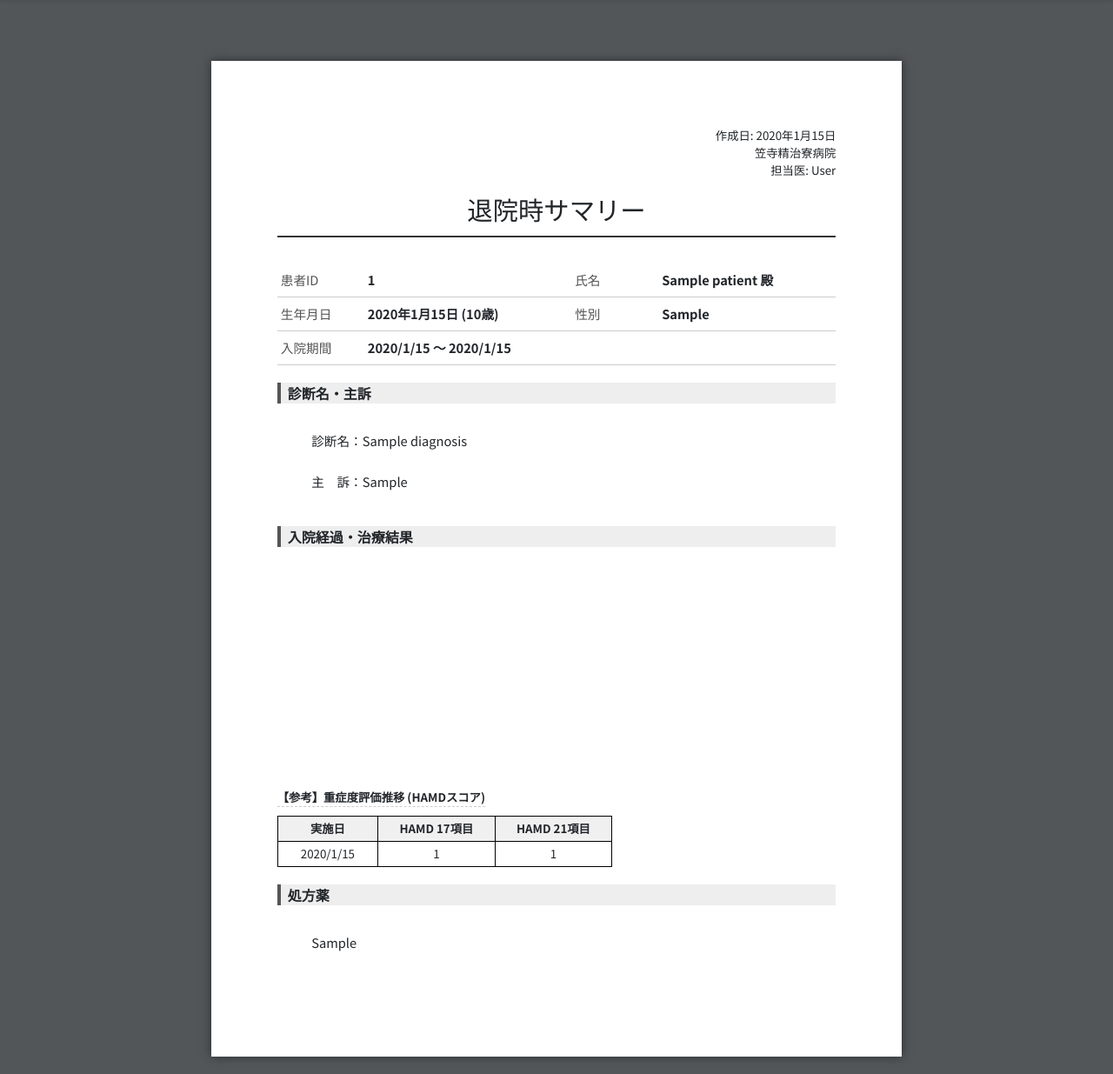
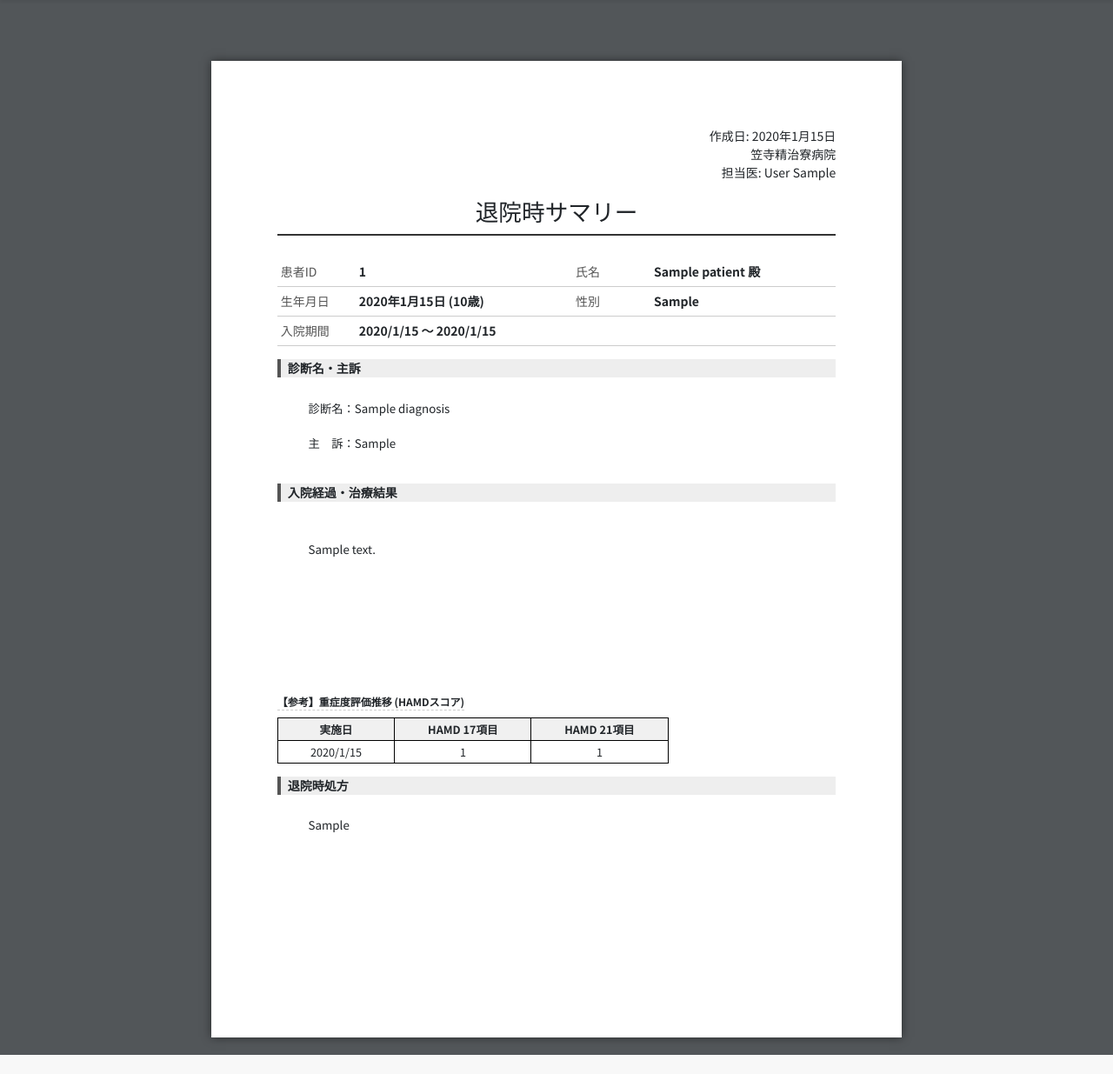
Before and after one commit to kasadera-creator/rTMS, a Django app: template rtms_app/templates/rtms_app/print_summary.html in a window 1280 px wide. Shown: the part 56-1291 px from the top of the page at 87% size. After the commit the page ends 1269 px from the top, so only its background shows below. Run offline with Django 5.2, Linux system fonts and the light colour scheme; the template is opened without the code that fills it: most values are stand-ins (such as "Sample title", 1, 10 or a date in 2020); data that the repository does not hold is empty.

Commit message:
サマリー・紹介状修正

```diff
--- a/rtms_app/templates/rtms_app/print_summary.html
+++ b/rtms_app/templates/rtms_app/print_summary.html
@@ -19,37 +19,38 @@
     @media print {
         @page { size: A4; margin: 0; }
         body { background-color: white; margin: 0; }
-        .page-container { width: 100%; margin: 0; padding: 20mm; box-shadow: none; border: none; }
+        .page-container { width: 100%; margin: 0; padding: 15mm 20mm; box-shadow: none; border: none; }
         .no-print { display: none !important; }
         /* URL印字の抑制 */
         a[href]:after { content: none !important; }
     }
 
     /* 文書内スタイル */
-    h1.doc-title { text-align: center; font-size: 22pt; margin-bottom: 30px; font-family: "Hiragino Mincho ProN", serif; border-bottom: 2px solid #333; padding-bottom: 10px; }
+    h1.doc-title { text-align: center; font-size: 20pt; margin-bottom: 25px; font-family: "Hiragino Mincho ProN", serif; border-bottom: 2px solid #333; padding-bottom: 8px; }
 
-    .referral-header { display: flex; justify-content: space-between; margin-bottom: 30px; }
-    .referral-to { font-size: 14pt; text-decoration: underline; align-self: flex-start; margin-top: 20px; }
-    .referral-from { text-align: right; font-size: 10pt; line-height: 1.6; }
+    .referral-header { display: flex; justify-content: space-between; margin-bottom: 25px; font-size: 10.5pt; }
+    .referral-to { font-size: 13pt; text-decoration: underline; align-self: flex-start; margin-top: 15px; line-height: 1.4; }
+    .referral-from { text-align: right; line-height: 1.5; }
 
-    .summary-header { text-align: right; margin-bottom: 20px; font-size: 10pt; }
+    .summary-header { text-align: right; margin-bottom: 20px; font-size: 10.5pt; line-height: 1.5; }
 
-    .info-table { width: 100%; border-collapse: collapse; margin-bottom: 20px; font-size: 11pt; }
-    .info-table th, .info-table td { border-bottom: 1px solid #ccc; padding: 8px 4px; }
-    .info-table th { width: 100px; text-align: left; color: #555; font-weight: normal; }
+    .info-table { width: 100%; border-collapse: collapse; margin-bottom: 15px; font-size: 10.5pt; }
+    .info-table th, .info-table td { border-bottom: 1px solid #ccc; padding: 6px 4px; }
+    .info-table th { width: 90px; text-align: left; color: #555; font-weight: normal; }
     .info-table td { font-weight: bold; }
 
-    .content-section { margin-bottom: 20px; }
-    .section-label { font-weight: bold; border-left: 4px solid #555; padding-left: 8px; margin-bottom: 8px; background-color: #eee; }
-    .text-content { font-size: 11pt; line-height: 1.6; white-space: pre-wrap; text-align: justify; }
+    .content-section { margin-bottom: 15px; }
+    .section-label { font-weight: bold; border-left: 4px solid #555; padding-left: 8px; margin-bottom: 6px; background-color: #eee; font-size: 10.5pt; }
+    /* 行間と文字サイズを少し詰める */
+    .text-content { font-size: 10pt; line-height: 1.5; white-space: pre-wrap; text-align: justify; }
 
     /* スコアテーブル印刷用 */
-    .print-score-table { width: 60%; margin-top: 10px; border-collapse: collapse; font-size: 10pt; }
-    .print-score-table th, .print-score-table td { border: 1px solid #000; padding: 4px; text-align: center; }
+    .print-score-table { width: 70%; margin-top: 8px; border-collapse: collapse; font-size: 9.5pt; }
+    .print-score-table th, .print-score-table td { border: 1px solid #000; padding: 3px; text-align: center; }
     .print-score-table th { background-color: #f0f0f0 !important; -webkit-print-color-adjust: exact; }
 
-    .footer-area { margin-top: 50px; text-align: right; }
-    .signature-line { display: inline-block; border-bottom: 1px solid #000; width: 250px; margin-left: 10px; }
+    .footer-area { margin-top: 40px; text-align: right; font-size: 10.5pt; }
+    .signature-line { display: inline-block; border-bottom: 1px solid #000; width: 220px; margin-left: 10px; }
 </style>
 {% endblock %}
 
@@ -70,38 +71,44 @@
 
 <div class="page-container">
 
-    <!-- 1. ヘッダー部分（モードにより切り替え） -->
+    <!-- 1. ヘッダー部分 -->
     {% if mode == 'referral' %}
-        <!-- 紹介状モード -->
         <div class="referral-header">
             <div class="referral-to">
-                {{ patient.referral_source|default:"紹介元医療機関" }}  御机下
+                {{ patient.referral_source|default:"紹介元医療機関" }} <br>
+                <span style="margin-left: 1em;">
+                    {% if patient.referral_doctor %}
+                        {{ patient.referral_doctor }} 先生
+                    {% else %}
+                        担当医 先生
+                    {% endif %}
+                    御机下
+                </span>
             </div>
             <div class="referral-from">
                 <div>{{ today|date:"Y年n月j日" }}</div>
-                <div style="font-weight: bold; font-size: 12pt; margin: 5px 0;">笠寺精治寮病院</div>
+                <div style="font-weight: bold; font-size: 11pt; margin: 3px 0;">笠寺精治寮病院</div>
                 <div>〒457-0051 愛知県名古屋市南区笠寺町柚ノ木３</div>
                 <div>TEL: 052-821-9221</div>
-                <!-- 担当医: 印刷用なので last_name のみ (先生を除去) -->
-                <div style="margin-top: 10px;">担当医: {{ patient.attending_physician.last_name }}</div>
+                <!-- 担当医: フルネーム -->
+                <div style="margin-top: 8px;">担当医: {{ patient.attending_physician.last_name }} {{ patient.attending_physician.first_name }}</div>
             </div>
         </div>
         <h1 class="doc-title">診療情報提供書</h1>
-        <p class="mb-4">いつも大変お世話になっております。<br>下記患者様につきまして、当院でのrTMS治療経過をご報告申し上げます。</p>
+        <p class="mb-4" style="font-size: 10.5pt;">いつも大変お世話になっております。<br>下記患者様につきまして、当院でのrTMS治療経過をご報告申し上げます。</p>
 
     {% else %}
-        <!-- サマリーモード -->
         <div class="summary-header">
             <div>作成日: {{ today|date:"Y年n月j日" }}</div>
             <div>笠寺精治寮病院</div>
-            <!-- 担当医: 印刷用なので last_name のみ -->
-            <div>担当医: {{ patient.attending_physician.last_name }}</div>
+            <!-- 担当医: フルネーム -->
+            <div>担当医: {{ patient.attending_physician.last_name }} {{ patient.attending_physician.first_name }}</div>
         </div>
         <h1 class="doc-title">退院時サマリー</h1>
     {% endif %}
 
 
-    <!-- 2. 患者情報（共通） -->
+    <!-- 2. 患者情報 -->
     <table class="info-table">
         <tr>
             <th>患者ID</th>
@@ -133,19 +140,15 @@
         </div>
 
         <div class="section-label">入院経過・治療結果</div>
-        <!--
-           注意：現時点ではDBにサマリーテキストを保存していないため、
-           手書き用に空けるか、views.pyで生成したテキストを表示する形になります。
-        -->
-        <div class="text-content" style="min-height: 250px; margin-bottom: 20px;">
-            <!-- 自動生成テキストを表示したい場合は以下をコメントイン -->
-            <!-- {{ summary_text|linebreaksbr }} -->
+        <div class="text-content" style="min-height: 200px; margin-bottom: 15px;">
+            <!-- 保存されたサマリーテキストを表示 -->
+            {{ patient.summary_text|linebreaksbr }}
         </div>
 
         <!-- 心理検査経過表 -->
         {% if test_scores %}
-        <div class="mt-3">
-            <div style="font-weight: bold; font-size: 10pt; margin-bottom: 5px; border-bottom: 1px dashed #ccc; width: fit-content;">
+        <div class="mt-2">
+            <div style="font-weight: bold; font-size: 9pt; margin-bottom: 3px; border-bottom: 1px dashed #ccc; width: fit-content;">
                 【参考】重症度評価推移 (HAMDスコア)
             </div>
             <table class="print-score-table">
@@ -166,18 +169,16 @@
         {% endif %}
     </div>
 
-    <!-- 処方情報など（必要に応じて） -->
-    {% if patient.medication_history %}
+    <!-- 退院時処方 (入院時薬ではなくこちらを表示) -->
     <div class="content-section">
-        <div class="section-label">処方薬</div>
+        <div class="section-label">退院時処方</div>
         <div class="text-content">
-            {{ patient.medication_history|linebreaksbr }}
+            {{ patient.discharge_prescription|linebreaksbr|default:"（記載なし）" }}
         </div>
     </div>
-    {% endif %}
 
 
-    <!-- 4. フッター署名（紹介状モードのみ） -->
+    <!-- 4. フッター署名 -->
     {% if mode == 'referral' %}
     <div class="footer-area">
         <p>ご多忙の折、誠に恐縮ではございますが、<br>今後の加療を何卒よろしくお願い申し上げます。</p>
```
Also changed, not shown: create_initial_users.py (+6 -6 lines), rtms_app/forms.py (+10 -8 lines), rtms_app/models.py (+11 -5 lines), rtms_app/templates/rtms_app/patient_first_visit.html (+21 -6 lines), rtms_app/templates/rtms_app/patient_summary.html (+25 -10 lines), rtms_app/views.py (+26 -45 lines), db.sqlite3, rtms_app/migrations/0010_patient_referral_doctor_and_more.py (added), rtms_app/migrations/0011_patient_discharge_prescription_patient_summary_text.py (added).
